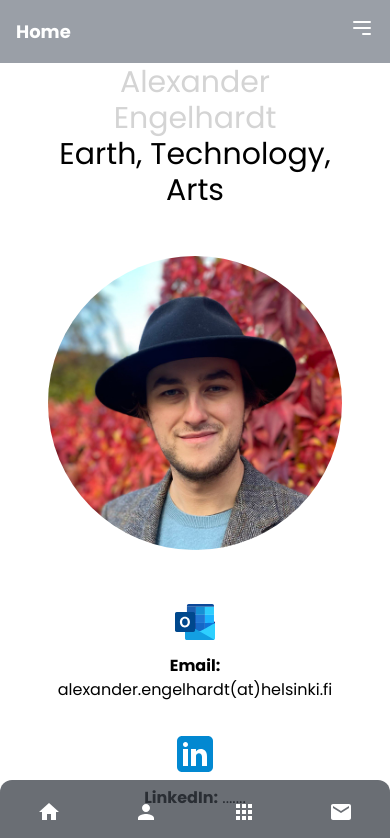
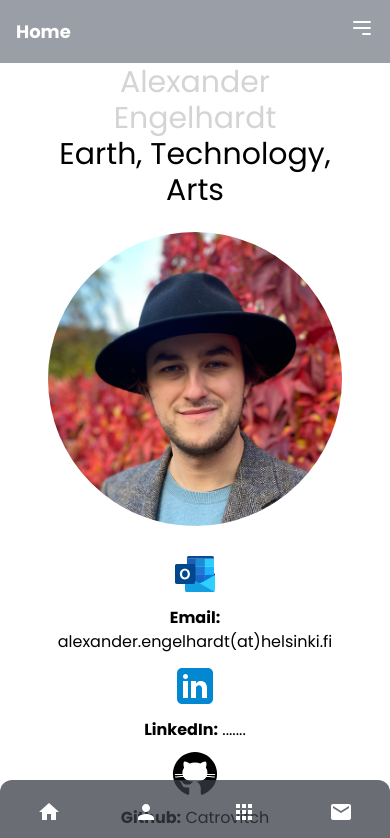
Before and after one commit to Catrovitch/Personal-Homepage, a React (Create React App) app: page / in a window 390 px wide. Shown: the top 838 px of the page. Built offline with nearby package versions, Linux system fonts and the light colour scheme.

Commit message:
position change of contact information

```diff
--- a/src/views/Hero.tsx
+++ b/src/views/Hero.tsx
@@ -60,7 +60,7 @@ const Hero = () => {
           </span>
         </motion.h1>
 
-        <div className="my-12 flex flex-col sm:flex-row items-center gap-6 justify-center xl:justify-start">
+        <div className="my-6 flex flex-col sm:flex-row items-center gap-6 justify-center xl:justify-start">
           <motion.img
             variants={scale()}
             transition={transition()}
@@ -73,17 +73,17 @@ const Hero = () => {
           />
 
         </div>
-        <div className="my-6 flex flex-col sm:flex-row items-center gap-2 sm:gap-6 justify-center xl:justify-start text-center">
+        <div className="my-1 flex flex-col sm:flex-row items-center gap-2 sm:gap-6 justify-center xl:justify-start text-center">
           <SocialMediaIcon imgSrc={outlookIcon} title="Email" />
           <div className="mb-1 sm:mb-0"><strong>Email:</strong> alexander.engelhardt{"(at)"}helsinki.fi</div>
         </div>
 
-        <div className="my-6 flex flex-col sm:flex-row items-center gap-2 sm:gap-6 justify-center xl:justify-start text-center">
+        <div className="my-1 flex flex-col sm:flex-row items-center gap-2 sm:gap-6 justify-center xl:justify-start text-center">
           <SocialMediaIcon imgSrc={linkedInIcon} title="LinkedIn" />
           <div className="mb-1 sm:mb-0"><strong>LinkedIn:</strong> .......</div>
         </div>
 
-        <div className="my-6 flex flex-col sm:flex-row items-center gap-2 sm:gap-6 justify-center xl:justify-start text-center">
+        <div className="my-1 flex flex-col sm:flex-row items-center gap-2 sm:gap-6 justify-center xl:justify-start text-center">
           <SocialMediaIcon imgSrc={githubIcon} title="Github" href="https://github.com/Catrovitch"/>
           <div className="mb-1 sm:mb-0"><strong>Github:</strong> Catrovitch</div>
         </div>
@@ -107,7 +107,7 @@ const Hero = () => {
               className="max-w-full sm:max-w-[401px] rounded-full hidden sm:block"
             />
       <div>
-      <div className="mb-4" />
+      <div className="mb-8" />
         <motion.div
             variants={fadeIn("up")}
             transition={transition()}
```
